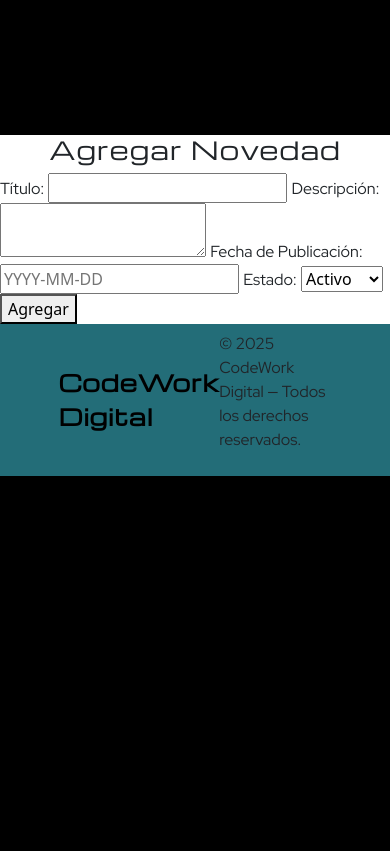
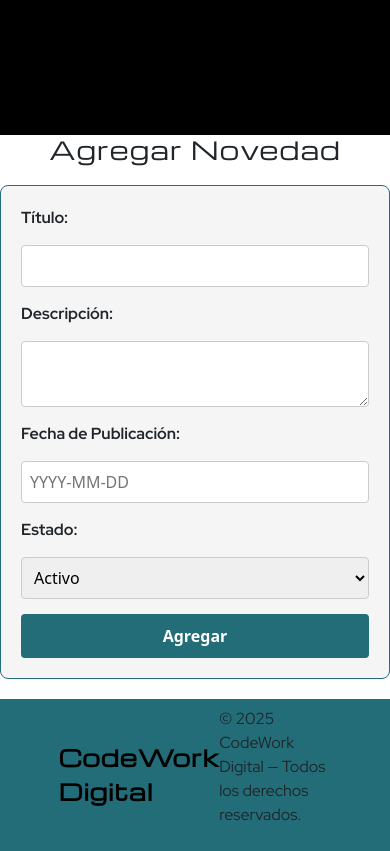
Before and after one commit to Yamila-Pereyra/CodeWorkDigital, a Node server app: page /admin/novedades/agregar in a window 390 px wide. Shown: the part 410-1261 px from the top of the page. Before the commit the page ends 886 px from the top, so only its background shows below. Run offline with Node 20, Linux system fonts and the light colour scheme; the visitor is signed in with stand-in values (Sample User, id 1); some libraries are stand-ins or nearby versions.

Commit message:
Formulario de backend estilizado y responsive

```diff
--- a/back/public/stylesheets/style.css
+++ b/back/public/stylesheets/style.css
@@ -368,3 +368,47 @@ h2 {
   color: black;
   font-weight: 600;
 }
+form {
+  display: flex;
+  flex-direction: column;
+  gap: 15px;
+  max-width: 500px;
+  margin: 20px auto;
+  padding: 20px;
+  border: 1px solid #236d78;
+  border-radius: 8px;
+  background-color: #f5f5f5;
+}
+
+form label {
+  font-weight: bold;
+}
+
+form input,
+form textarea,
+form select {
+  padding: 8px;
+  border-radius: 4px;
+  border: 1px solid #ccc;
+  width: 100%;
+  box-sizing: border-box;
+}
+
+form button {
+  padding: 10px;
+  border: none;
+  background-color: #236d78;
+  color: white;
+  font-weight: bold;
+  cursor: pointer;
+  border-radius: 4px;
+}
+
+form button:hover {
+  background-color: #1b565f;
+}
+
+p.error {
+  color: red;
+  font-weight: bold;
+}
--- a/back/views/admin/agregar.hbs
+++ b/back/views/admin/agregar.hbs
@@ -1,7 +1,9 @@
+<link rel="stylesheet" href="/css/style.css">
+
 <h2>Agregar Novedad</h2>
 
 {{#if error}}
-    <p style="color:red">{{message}}</p>
+    <p class="error">{{message}}</p>
 {{/if}}
 
 <form action="/admin/novedades/agregar" method="POST">
```
Also changed, not shown: front/src/components/Nav.js (+24 -2 lines), front/src/styles/globals.css (+136 -41 lines), 2 other files.
